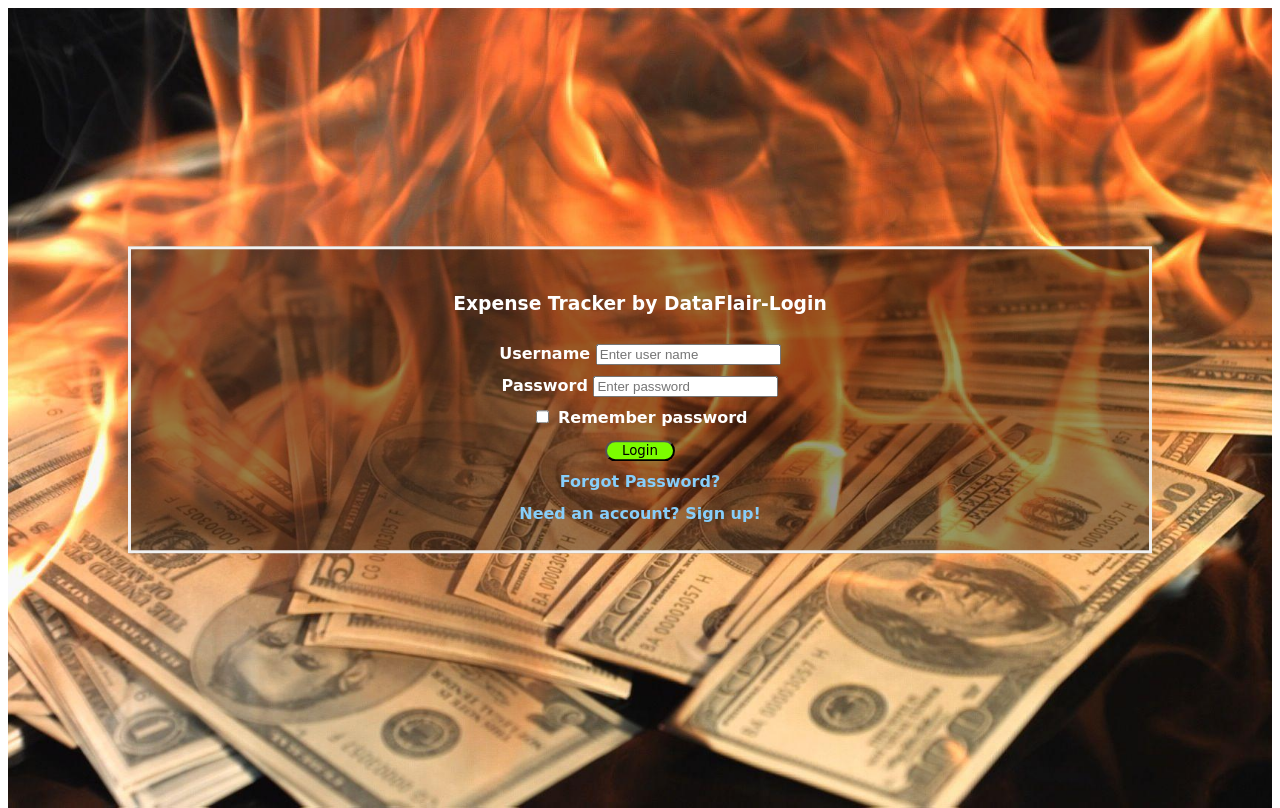
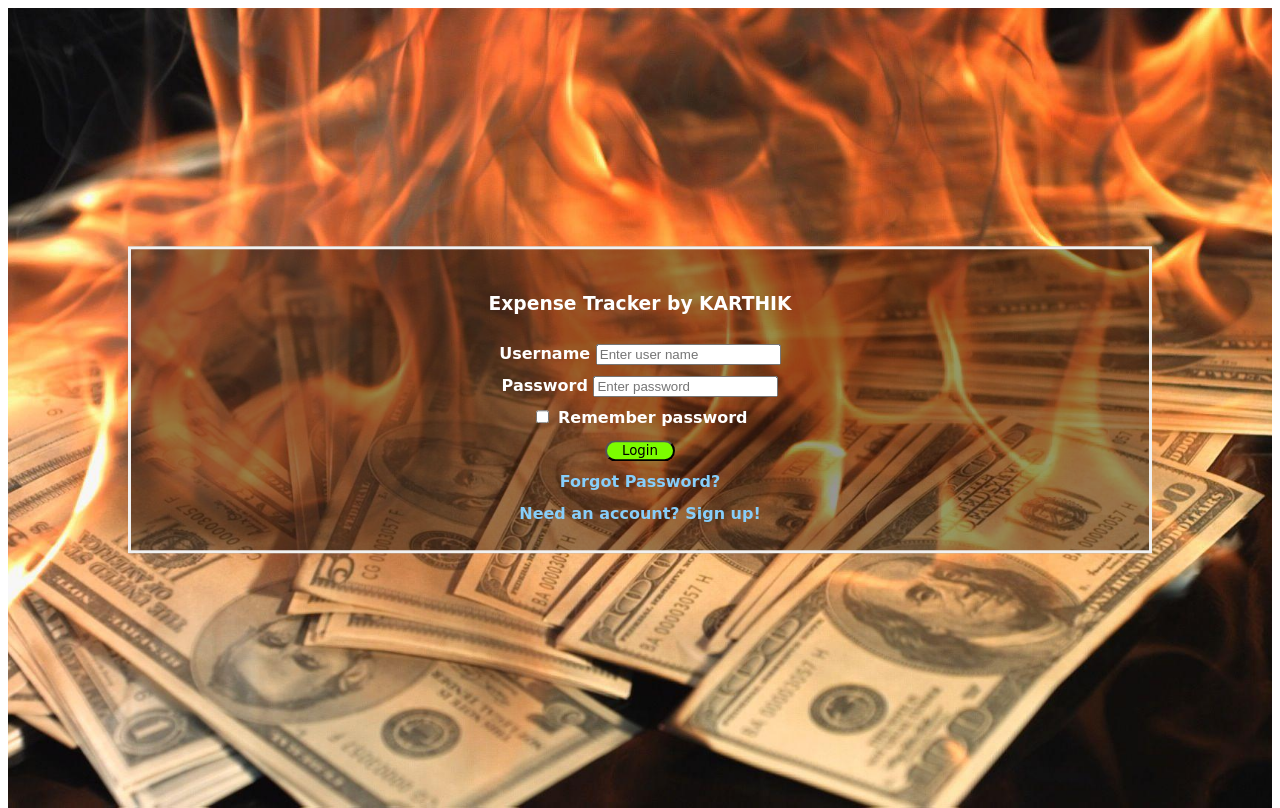
Before and after one commit to devthapallykarthikgoud/monthly_expenses_tracker1, a Django app: template templates/home/login.html in a window 1280 px wide. Run offline with Django 3.2, Linux system fonts and the light colour scheme; the template is opened without the code that fills it, so the values that code supplies are empty; some libraries are stand-ins or nearby versions; some web fonts are replaced.

Commit message:
Update login.html

```diff
--- a/templates/home/login.html
+++ b/templates/home/login.html
@@ -11,7 +11,7 @@
                         <div class="row justify-content-center">
                             <div class="col-lg-5">
                                 <div class="card shadow-lg border-0 rounded-lg mt-5">
-                                    <div class="card-header"><h3 class="text-center font-weight-light my-4">Expense Tracker by DataFlair-Login</h3></div>
+                                    <div class="card-header"><h3 class="text-center font-weight-light my-4">Expense Tracker by KARTHIK</h3></div>
                                     <div class="card-body">
                                         <form action='/handlelogin/' method='post'>
                                         {% csrf_token %}
```
